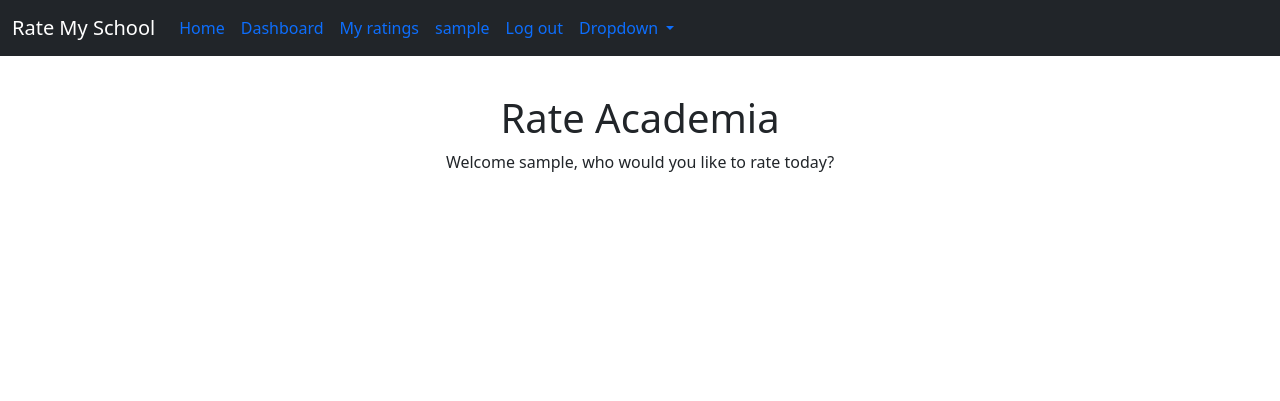
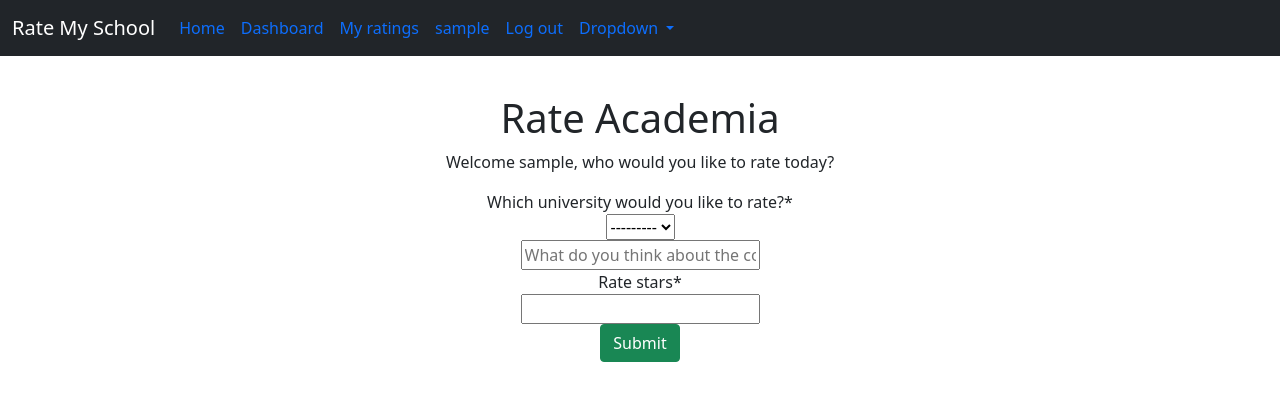
Before and after one commit to Tesfa-eth/portfolioProfile, a Django app: page /dashboard/ in a window 1280 px wide. Shown: the top 401 px of the page. Run offline with Django 4.2, Linux system fonts and the light colour scheme; the visitor is signed in with stand-in values (Sample User, id 1); data that the repository does not hold is empty; some libraries are stand-ins or nearby versions.

Commit message:
Working user interface
users can now rate universities from their own dashboard!

```diff
--- a/rateAcademia/settings.py
+++ b/rateAcademia/settings.py
@@ -52,7 +52,8 @@ INSTALLED_APPS = [
     "allauth.socialaccount.providers.github", # new
     "allauth.socialaccount.providers.twitter", # new
     # https://console.cloud.google.com/getting-started
-    "allauth.socialaccount.providers.google" # new
+    "allauth.socialaccount.providers.google", # new
+    'crispy_forms', # crispy forms
 ]
 
 MIDDLEWARE = [
--- /dev/null
+++ b/rateMySchoolApp/forms.py
@@ -0,0 +1,16 @@
+from django import forms
+from .models import Post, Universities
+from django.contrib.auth.models import User
+
+
+class UniversityRateForm(forms.ModelForm):
+    univeristies = Universities.objects.all() # get universities
+    postcontent = forms.CharField(label='',widget=forms.TextInput(attrs={'placeholder': 'What do you think about the college?'}))
+    # foriegn key as a dropdown
+    ratedBody = forms.ModelChoiceField(label='Which university would you like to rate?', queryset=univeristies)
+    #raterUser = User
+    rate_stars = forms.IntegerField()
+
+    class Meta:
+        model = Post
+        fields = ['ratedBody', 'postcontent', 'rate_stars']
--- a/rateMySchoolApp/views.py
+++ b/rateMySchoolApp/views.py
@@ -1,6 +1,8 @@
 from django.shortcuts import render, redirect
 from django.contrib.auth.decorators import login_required
 from .models import Profile, Universities, Post
+from django.contrib.auth.models import User # used in forms
+from .forms import UniversityRateForm
 import wikipediaapi
 
 # Create your views here.
@@ -55,14 +57,12 @@ def college_rating(request):
     universityRatePosts = ''
     graph_data = []
     univeristies = Universities.objects.all()
-
     if 'collegeQuery' in request.GET:
         q = request.GET['collegeQuery']
         crude_data = Universities.objects.filter(name__icontains=q)
         if len(crude_data) != 0: # if the search succeeds
             # find posts related to university (formerly called query_post)
             universityPostRatings = Post.objects.filter(ratedBody=crude_data[0])
-
             # debug
             # print(crude_data[0])
             # print(query_post, len(query_post), "query post")
@@ -99,4 +99,18 @@ def college_rating(request):
 
 #@login_required #, if necessary
 def dashboard(request):
-    return render(request, 'rateMySchool/dashboard.html')
+
+    if request.method == 'POST':
+        form = UniversityRateForm(request.POST)
+        if form.is_valid():
+            obj = form.save(commit=False)
+            obj.raterUser_id = request.user.id # connect it to the user
+            obj.save()    #form.save()
+            return redirect('/dashboard')
+    else:
+        form = UniversityRateForm()
+
+    context = {
+        'form': form,
+    }
+    return render(request, 'rateMySchool/dashboard.html', context)
--- a/requirements.txt
+++ b/requirements.txt
@@ -8,6 +8,7 @@ defusedxml==0.7.1
 dj-database-url==0.5.0
 Django==4.0.3
 django-allauth==0.50.0
+django-crispy-forms==1.14.0
 django-on-heroku==1.1.2
 greenlet==1.1.2
 idna==3.3
--- a/templates/rateMySchool/dashboard.html
+++ b/templates/rateMySchool/dashboard.html
@@ -1,11 +1,17 @@
 {% extends 'partials/dashboardbase.html' %} {% load socialaccount %}
-
+{% load crispy_forms_tags %}
 {% block content %}
 
 <div class="container" style="text-align: center; padding-top: 3%;">
   {% if user.is_authenticated %}
     <h1>Rate Academia</h1>
     <p>Welcome {{ user.username }}, who would you like to rate today?</p>
+
+      <form method="POST">
+            {% csrf_token %}
+            {{ form|crispy }}
+            <input class="btn btn-success btn-block" type="submit" value="Submit">
+      </form>
   {% else %}
     <!-- GitHub button starts here -->
     <h1 style="text-align: center; padding-top: 5%;">Rate Academia</h1>
```
Also changed, not shown: rateMySchoolApp/models.py (line endings or trailing spaces).
